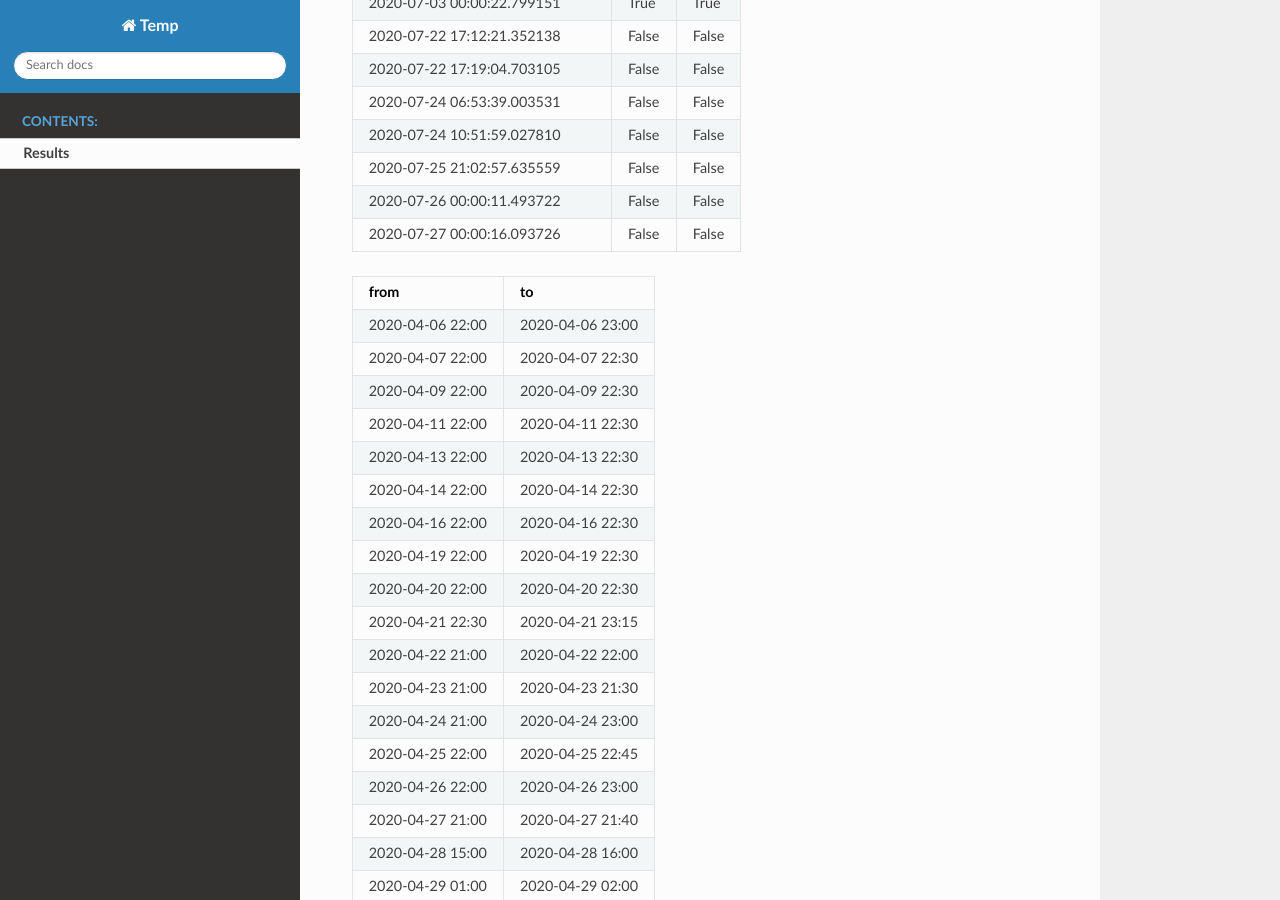
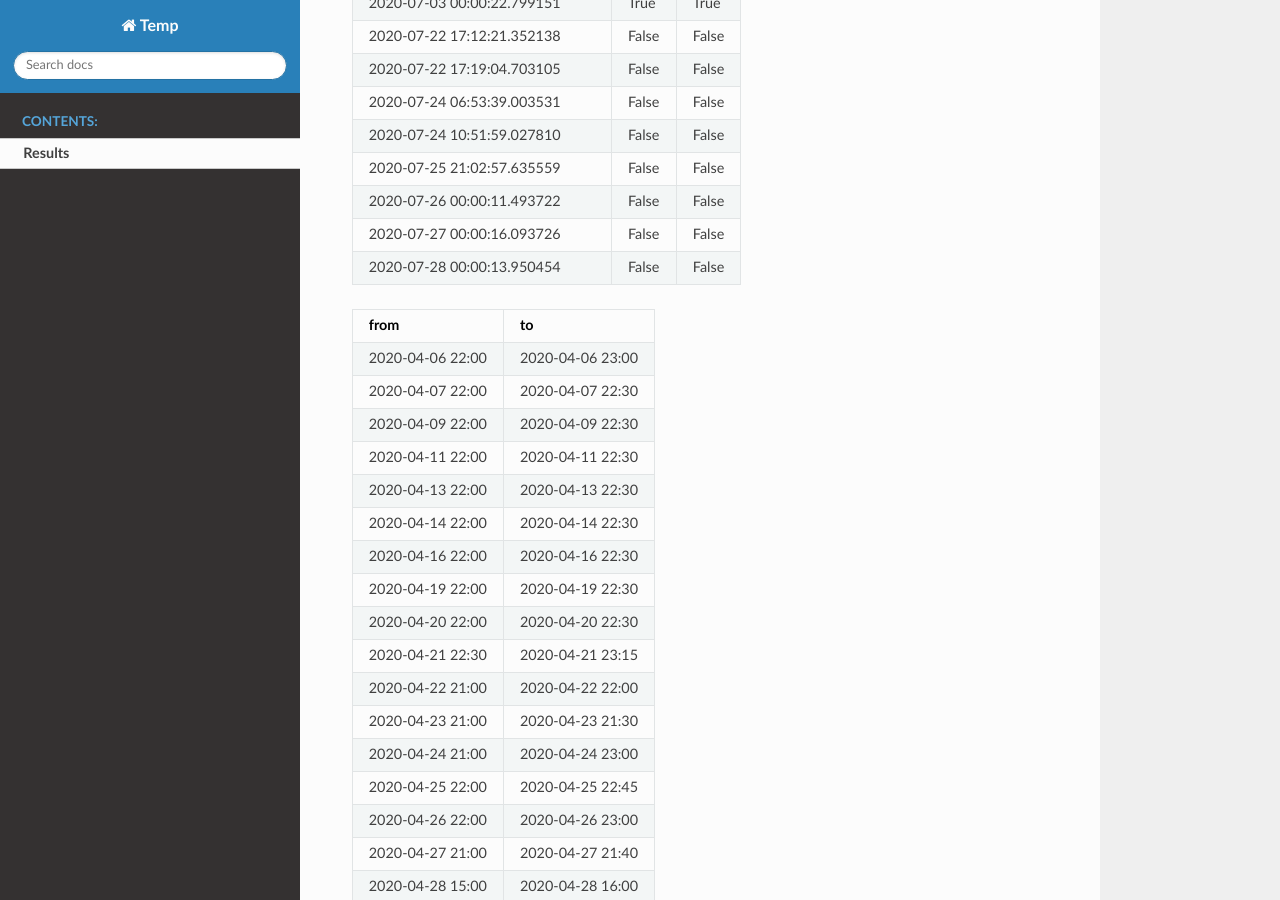
Before and after one commit to shlomow/queries-results, a Sphinx documentation site: the page built from source/results.rst, in a window 1280 px wide and 900 px high, scrolled down 3236 px. Built offline with Sphinx 7.4.7 and the Read the Docs theme 2.0.0, drawn with Linux system fonts in a browser that asks for light colours.

Commit message:
update results

```diff
--- a/source/results.rst
+++ b/source/results.rst
@@ -107,6 +107,7 @@ fifth experiment: 24.07.2020
    2020-07-25 21:02:57.635559, False, False
    2020-07-26 00:00:11.493722, False, False
    2020-07-27 00:00:16.093726, False, False
+   2020-07-28 00:00:13.950454, False, False
 
 .. csv-table::
    :header: "from", "to"
```
Also changed, not shown: results.json (+1 -1 lines).
